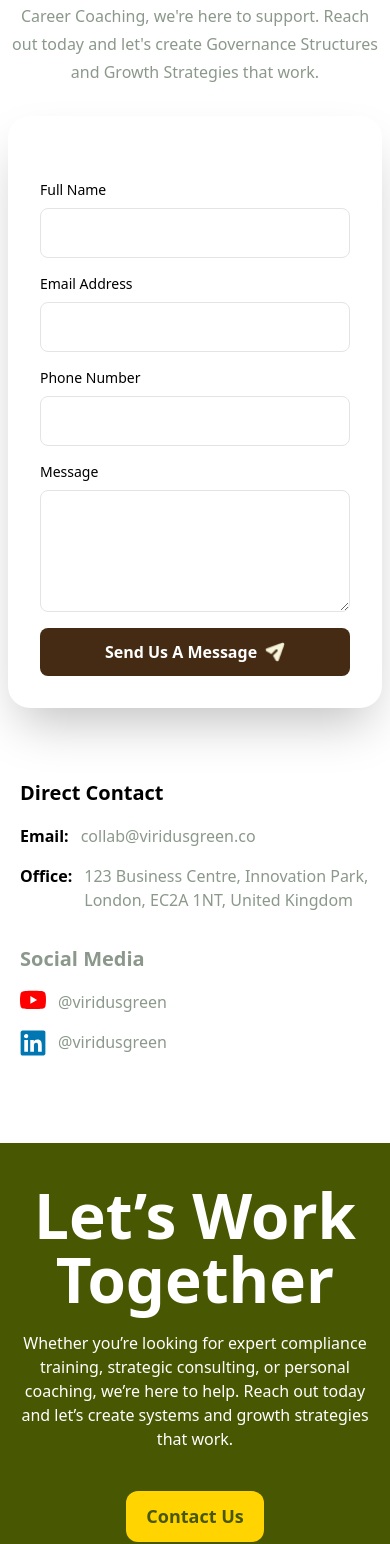
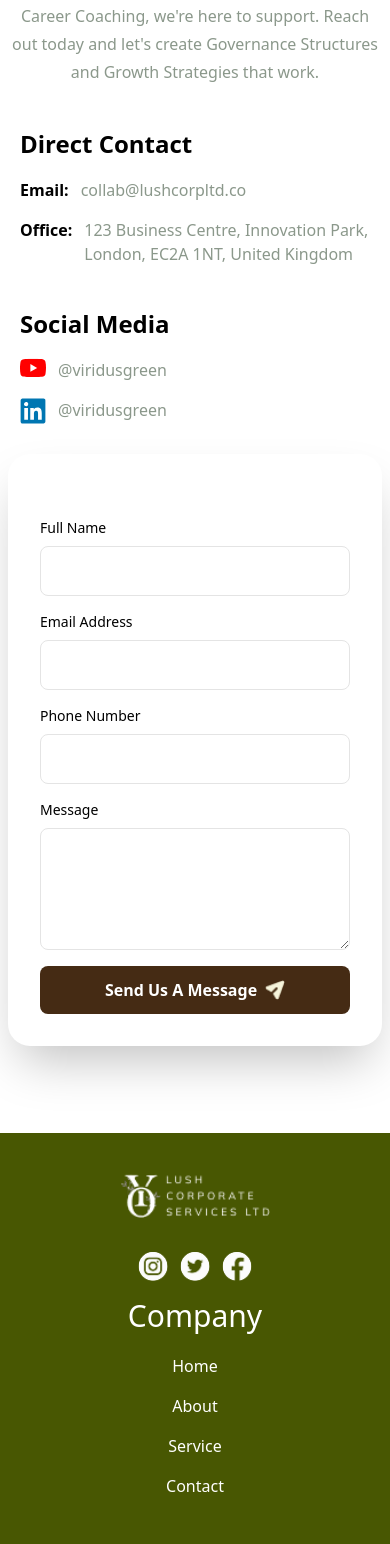
Before and after one commit to AChris-T/Lush, a Next.js app: page /contact in a window 390 px wide. Shown: the part 365-1909 px from the top of the page. Built offline with nearby package versions, Linux system fonts and the light colour scheme.

Commit message:
feat:added the home page

```diff
--- a/src/app/contact/page.js
+++ b/src/app/contact/page.js
@@ -99,7 +99,7 @@ export default function Contact() {
               Reach out today and let's create Governance Structures and Growth
               Strategies that work.
             </p>
-            <div className="lg:grid mt-10 grid-cols-1 hidden px-3 md:grid-cols-2 justify-center gap-8 md:gap-20 md:mx-20 lg:mx-0">
+            <div className="grid mt-10 grid-cols-1  px-3 md:grid-cols-2 justify-center gap-10 md:gap-20 md:mx-20 lg:mx-0">
               <div className="flex flex-col gap-4">
                 <h3 className="font-semibold text-[24px] text-black">
                   Direct Contact
@@ -339,7 +339,7 @@ export default function Contact() {
               </form>{' '}
             </div>
           </div>
-          <div className="grid   grid-cols-1 lg:hidden px-3 md:grid-cols-2 justify-center gap-8 md:gap-20 w-full mt-10 lg:mx-0">
+          <div className=" grid-cols-1 hidden px-3 md:grid-cols-2 justify-center gap-8 md:gap-20 w-full mt-10 lg:mx-0">
             <div className="flex flex-col gap-4">
               <h3 className="font-semibold text-[20px] ">Direct Contact</h3>
               <h3 className="flex gap-3 items-center font-semibold text-base">
@@ -363,9 +363,7 @@ export default function Contact() {
               </h3>
             </div>
             <div className="flex flex-col gap-4 ]">
-              <h3 className="font-semibold text-[20px] text-green-100">
-                Social Media
-              </h3>
+              <h3 className="font-semibold text-[20px] ">Social Media</h3>
               <h3 className="flex gap-3 items-start font-semibold text-base text-green-100">
                 <FacebookIcon />
                 <span className="text-black-400 w-[163px] font-normal">
--- a/src/components/Footer.jsx
+++ b/src/components/Footer.jsx
@@ -1,3 +1,4 @@
+'use client';
 import Insta from '../../public/Icons/Insta';
 import group from '../../public/images/logo.png';
 import insta from '../../public/images/insta.png';
@@ -5,11 +6,15 @@ import twitter from '../../public/images/twitter.png';
 import fb from '../../public/images/fb.png';
 import Image from 'next/image';
 import Link from 'next/link';
+import { usePathname } from 'next/navigation';
 
 export default function Footer() {
+  const pathname = usePathname();
+
   return (
     <div className="bg-green-200 w-full px-4 md:px-10 lg:px-20 py-10 md:py-[118px] mt-3">
-      <div className="flex lg:items-center gap-5 flex-col lg:flex-row">
+      {pathname !== '/contact' && (
+        <div className="flex mb-[114px] lg:items-center gap-5 flex-col lg:flex-row">
           <h3 className="text-[62px] lg:text-[92px] flex-1 font-bold leading-16 md:text-start text-center md:leading-28 text-white">
             Let’s Work Together
           </h3>
@@ -27,7 +32,8 @@ export default function Footer() {
             </Link>
           </div>
         </div>
-      <div className="mt-[140px] flex-col md:flex-row flex items-center justify-between ">
+      )}
+      <div className=" flex-col md:flex-row flex items-center justify-between ">
         <div>
           <Image
             src={group}
--- a/src/components/Testimonies.jsx
+++ b/src/components/Testimonies.jsx
@@ -137,9 +137,6 @@ export default function Testimonies() {
                     transition={{ delay: 0.3 }}
                   >
                     <p className="font-semibold">~{testimonial.name}</p>
-                    <p className="text-sm text-gray-300 italic">
-                      {testimonial.role}
-                    </p>
                   </motion.div>
                   <motion.div
                     initial={{ opacity: 0, rotate: -10 }}
```
Lines whose indentation alone changed are shown as unchanged.
